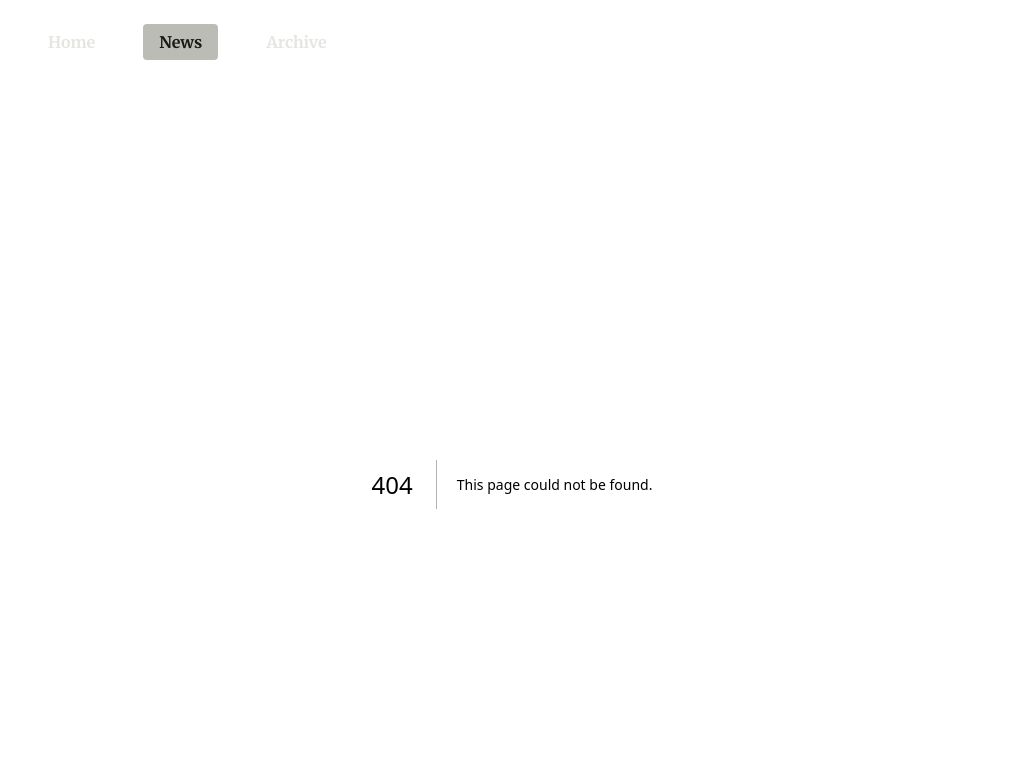
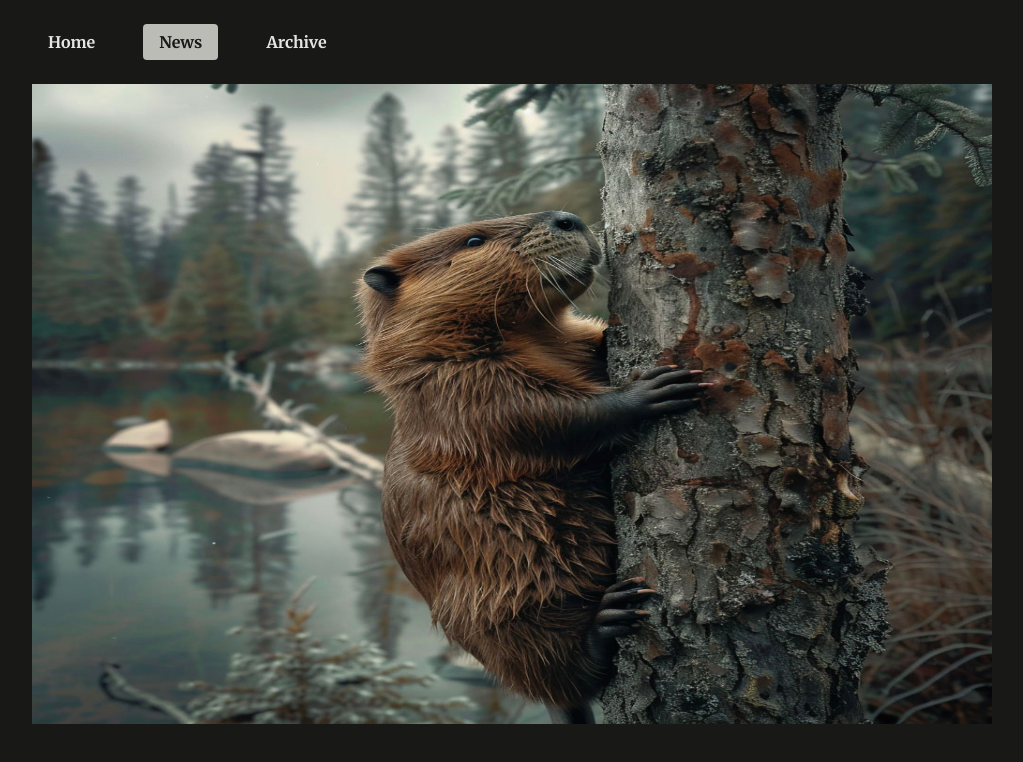
Before and after one commit to EMinasian/news-site, a Next.js app: page /news/beaver-plague/image in a window 1280 px wide. Before the commit this address had no page. Shown: the top 762 px of the page, without its empty margins (128-1151 px from the left). Built offline with nearby package versions, Linux system fonts and the light colour scheme.

Commit message:
feat: image display added

```diff
--- /dev/null
+++ b/app/news/[id]/image/page.js
@@ -0,0 +1,13 @@
+import { getAllNews } from "@/utils/news";
+import Image from "next/image";
+
+export default function NewsImagePage({ params }) {
+  const news = getAllNews();
+  const item = news.find(({ slug }) => slug === params.id);
+
+  return (
+    <div className="image-container">
+      <Image src={`/images/news/${item.image}`} fill />
+    </div>
+  );
+}
```
Also changed, not shown: app/news/[id]/page.js (+11 -4 lines).
